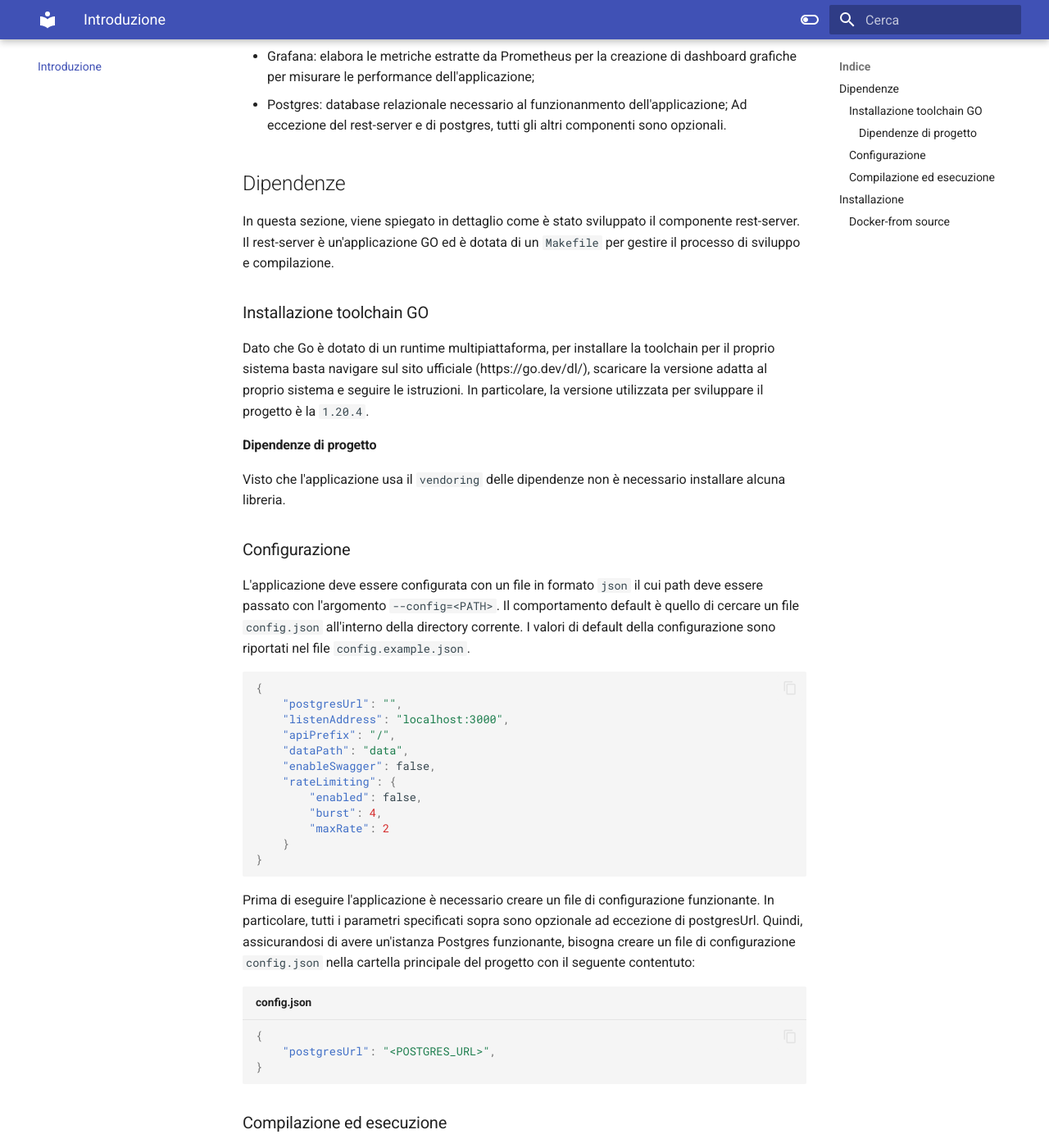
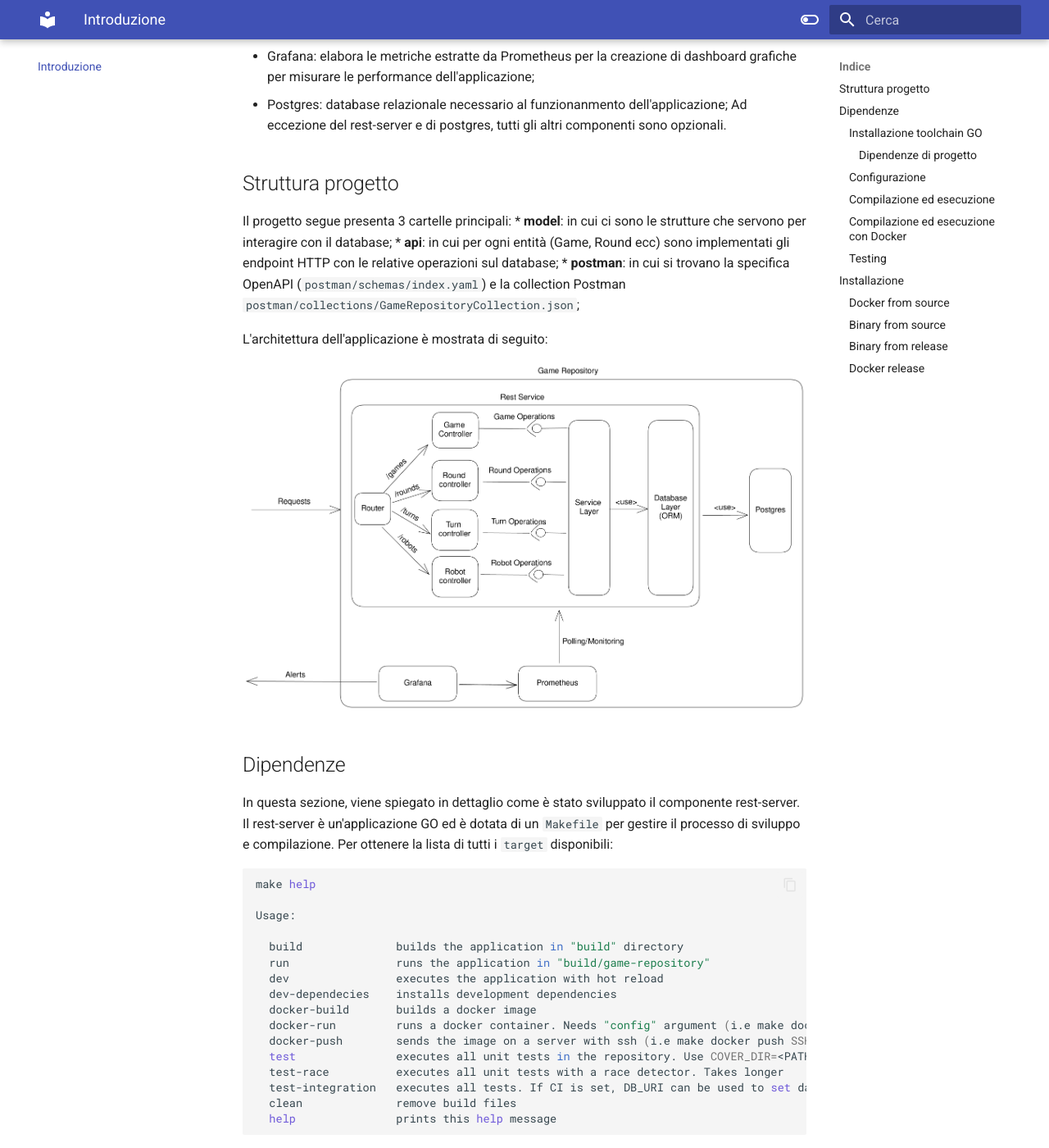
Before and after one commit to Testing-Game-SAD-2023/T4-G18, an MkDocs documentation site: the page built from docs/docs/index.md, in a window 1280 px wide and 1400 px high, scrolled down 332 px. Shown: the whole window at 82% size. Built offline with MkDocs 1.6.1 and Material for MkDocs 9.7.7, drawn with Linux system fonts in a browser that asks for light colours; some of the changed text lies outside the part shown.

Commit message:
Updated docs

````diff
--- a/docs/docs/index.md
+++ b/docs/docs/index.md
@@ -7,14 +7,43 @@ Il componente realizza una API REST per gestire le informazioni che riguardano l
 * Postgres: database relazionale necessario al funzionanmento dell'applicazione;
 Ad eccezione del rest-server e di postgres, tutti gli altri componenti sono opzionali.
 
+
+## Struttura progetto
+Il progetto segue presenta 3 cartelle principali:
+* **model**: in cui ci sono le strutture che servono per interagire con il database;
+* **api**: in cui per ogni entità (Game, Round ecc) sono implementati gli endpoint HTTP con le relative operazioni sul database;
+* **postman**: in cui si trovano la specifica OpenAPI (`postman/schemas/index.yaml`) e la collection Postman `postman/collections/GameRepositoryCollection.json`;
+
+L'architettura dell'applicazione è mostrata di seguito:
+
+![Architettura](images/arch.png)
 ## Dipendenze
-In questa sezione, viene spiegato in dettaglio come è stato sviluppato il componente rest-server. Il rest-server è un'applicazione GO ed è dotata di un `Makefile` per gestire il processo di sviluppo e compilazione.
+In questa sezione, viene spiegato in dettaglio come è stato sviluppato il componente rest-server. Il rest-server è un'applicazione GO ed è dotata di un `Makefile` per gestire il processo di sviluppo e compilazione. Per ottenere la lista di tutti i `target` disponibili:
+
+```sh
+make help
+
+Usage:
+
+  build              builds the application in "build" directory
+  run                runs the application in "build/game-repository"
+  dev                executes the application with hot reload
+  dev-dependecies    installs development dependencies
+  docker-build       builds a docker image
+  docker-run         runs a docker container. Needs "config" argument (i.e make docker-run config=$(pwd)/config.json)
+  docker-push        sends the image on a server with ssh (i.e make docker push SSH="10.10.1.1 -p1234")
+  test               executes all unit tests in the repository. Use COVER_DIR=<PATH> to enable coverage. (i.e make test COVER_DIR=$(pwd)/coverage)
+  test-race          executes all unit tests with a race detector. Takes longer
+  test-integration   executes all tests. If CI is set, DB_URI can be used to set database URL, otherwise a docker container is used (i.e make test-integration CI=1 DB_URI=db-url COVER_DIR=/some/path)
+  clean              remove build files
+  help               prints this help message
+```
 
 ### Installazione toolchain GO
-Dato che Go è dotato di un runtime multipiattaforma, per installare la toolchain per il proprio sistema basta navigare sul sito ufficiale (https://go.dev/dl/), scaricare la versione adatta al proprio sistema e seguire le istruzioni. In particolare, la versione utilizzata per sviluppare il progetto è la `1.20.4`.
+Dato che Go è dotato di un runtime multipiattaforma, per installare la toolchain per il proprio sistema basta navigare sul [sito ufficiale](https://go.dev/dl/), scaricare la versione adatta al proprio sistema e seguire le istruzioni. In particolare, la versione utilizzata per sviluppare il progetto è la `1.20.4`.
 
 #### Dipendenze di progetto
-Visto che l'applicazione usa il `vendoring` delle dipendenze non è necessario installare alcuna libreria.
+Visto che l'applicazione usa il `vendoring` delle dipendenze non è necessario installare alcuna libreria. Per eseguire il testing dell'applicazione è necessario avere a disposizione `docker`.
 
 ### Configurazione
 L'applicazione deve essere configurata con un file in formato `json` il cui path deve essere passato con l'argomento `--config=<PATH>`. Il comportamento default è quello di cercare un file `config.json` all'interno della directory corrente. I valori di default della configurazione sono riportati nel file `config.example.json`.
@@ -43,6 +72,15 @@ Prima di eseguire l'applicazione è necessario creare un file di configurazione
 }
 ```
 
+Ad esempio:
+
+
+```json title="config.json"
+{
+    "postgresUrl": "postgres://postgres:postgres@localhost:5432/postgres?sslmode=disable",
+}
+```
+
 ### Compilazione ed esecuzione
 L'applicazione può essere compilata con:
 ```sh
@@ -54,15 +92,89 @@ Mentre per eseguirla:
 ```sh
 make run
 ```
+
 Questo comando esegue l'applicazione cercando il file di configurazione nella cartella corrente. Per specificare un path custom:
+
+```sh
+make run CONFIG=<PATH_TO_CONFIG>
+```
+
+### Compilazione ed esecuzione con Docker
+Per compilare un'immagine Docker:
+
+```sh
+make docker-build
+```
 
 Mentre per eseguirla:
 
 ```sh
-make run CONFIG=<PATH_TO_CONFIG>
+make docker-run CONFIG=<PATH_TO_CONFIG>
 ```
+
+
+### Testing
+L'applicazione prevede due tipi di testing:
+
+* Unit testing: non hanno bisogno di un database;
+* Integration testing: utilizza un database reale;
+
+Per effettuare unit testing:
+```sh
+make test
+```
+
+Per effettuare integration testing, bisogna specificare l'indirizzo di un database:
+
+* CI=1 se il flag `CI` è settato, allora in `DB_URI` bisogna inserire l'indirizzo del database;
+* CI non settato: viene creato un container usa e getta con Docker;
+
+Entrambe le versioni dei comandi hanno bisogno dell'argomento `COVER_DIR` necessario al calcolo delle metriche di copertura. Quindi un comando completo per il test di integrazione sarà:
+
+```sh
+make test-integration CI=1 DB_URI=postgres://postgres:postgres@localhost:5432/postgres?sslmode=disable COVER_DIR=$(pwd)/coverage
+```
+
+Oppure se si preferisce utilizzare un database usa e getta:
+
+```sh
+make test-integration COVER_DIR=$(pwd)/coverage
+```
+
 ## Installazione
 Ci sono diverse modalità per installare l'applicazione. In particolare, in questa sezione si farà riferimento solo al rest-server.
 
-### Docker-from source
-Una volta effettuato il `clone` della repository
+### Docker from source
+Una volta effettuato il `clone` della repository e installata la GO toolchain eseguire il comando:
+
+```sh
+
+make docker-build
+```
+L'immagine avrà il tag `game-repository:{git-commit}`
+### Binary from source
+
+Una volta effettuato il `clone` della repository e installata la GO toolchain eseguire il comando:
+
+```sh
+make build
+```
+
+L'applicazione si troverà nella cartella `build`.
+
+### Binary from release
+Una volta individuati l'architettura e il sistema operativo su cui deve essere eseguita l'applicazione è possibile scaricare un pacchetto della versione rilasciata su Github. Ogni pacchetto (tar.gz per Linux/Mac e zip per Windows) contiene i seguenti file:
+
+* **game-repository**: eseguibile dell'applicazione;
+* **README.md**: file che punta a un'istanza demo e a questa documentazione;
+* **LICENSE**: file di licenza;
+* **index.yaml**: specifica OpenAPI;
+* **GameRepositoryCollection**: collection da importare in Postman;
+
+Le release sono disponibili al seguente [link](https://github.com/alarmfox/game-repository/releases).
+
+### Docker release
+Insieme ad ogni release, un'immagine docker viene salvata sul registry: `capas/game-repository`. Per scaricare l'immagine, eseguire:
+```sh
+docker pull capas/game-repository
+```
````
Also changed, not shown: docs/docs/images/arch.png (added).
